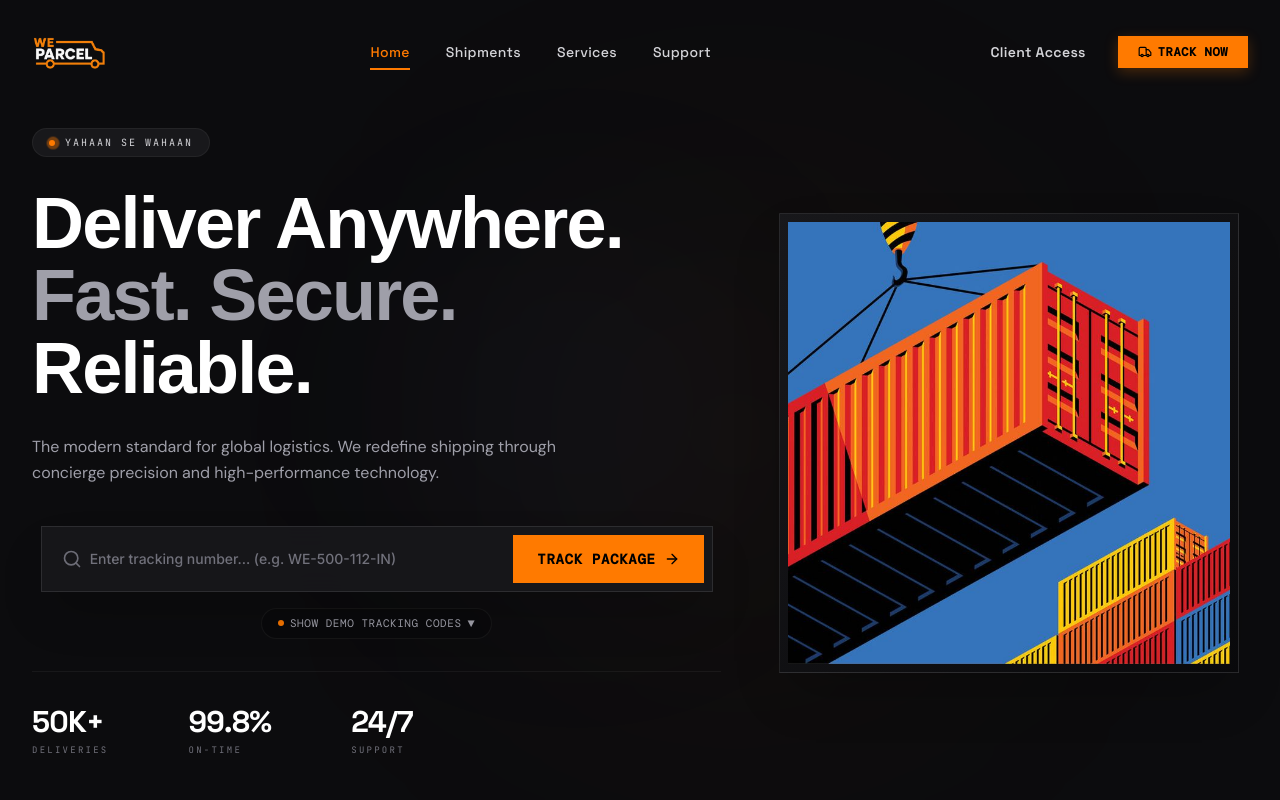
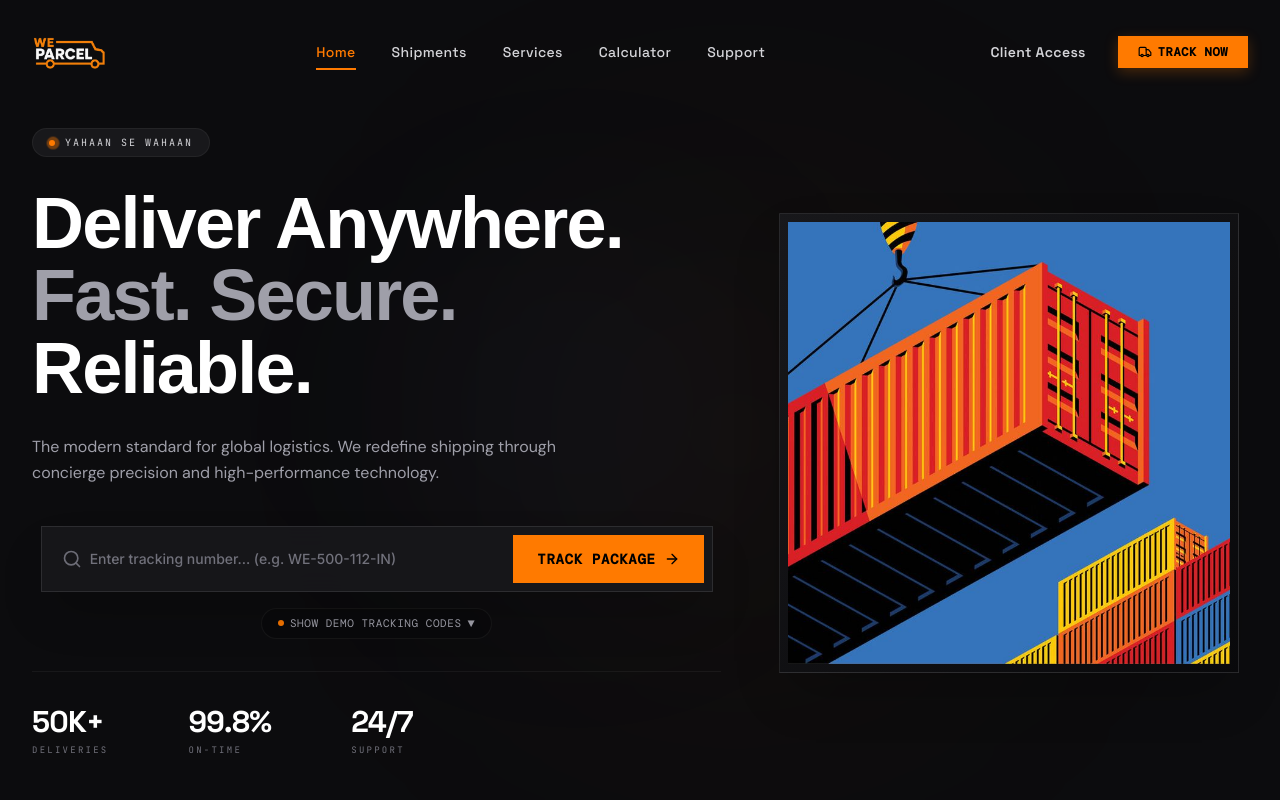
Before and after one commit to subhanshiii/weparcel, a React (Vite) app: page / in a window 1280 px wide. Shown: the top 800 px of the page. Built offline with nearby package versions, Linux system fonts and the light colour scheme.

Commit message:
Add entry buttons for Global Rate Calculator in Navbar and Home page

```diff
--- a/src/components/Navbar.tsx
+++ b/src/components/Navbar.tsx
@@ -25,13 +25,24 @@ export default function Navbar({ activePage, setActivePage, onOpenQuickTrack }:
     { label: 'Home', id: 'home' },
     { label: 'Shipments', id: 'shipments' },
     { label: 'Services', id: 'services' },
+    { label: 'Calculator', id: 'services', hash: '#calculator' },
     { label: 'Support', id: 'support' },
   ];
 
-  const handleNavClick = (pageId: string) => {
+  const handleNavClick = (pageId: string, hash?: string) => {
     setActivePage(pageId);
     setIsOpen(false);
-    window.scrollTo({ top: 0, behavior: 'smooth' });
+
+    if (hash) {
+      setTimeout(() => {
+        const element = document.querySelector(hash);
+        if (element) {
+          element.scrollIntoView({ behavior: 'smooth' });
+        }
+      }, 100);
+    } else {
+      window.scrollTo({ top: 0, behavior: 'smooth' });
+    }
   };
 
   return (
--- a/src/pages/Home.tsx
+++ b/src/pages/Home.tsx
@@ -369,8 +369,15 @@ export default function Home({ setActivePage, openQuickTrackWithId, onOpenAuth }
               </button>
 
               <button
+                onClick={() => setActivePage('services')}
+                className="w-full sm:w-auto px-8 py-4 bg-white/90 hover:bg-white text-zinc-900 font-dmmono font-semibold uppercase tracking-wider text-xs rounded-none transition-all duration-300 transform active:scale-95 shadow-md"
+              >
+                Calculate Transport Rate
+              </button>
+
+              <button
                 onClick={() => setActivePage('support')}
-                className="w-full sm:w-auto px-8 py-4 bg-white/90 hover:bg-white text-zinc-900 font-dmmono font-semibold uppercase tracking-wider text-xs rounded-none transition-all duration-300 transform active:scale-95 shadow-md"
+                className="w-full sm:w-auto px-8 py-4 bg-transparent border border-white/20 hover:border-white text-white font-dmmono font-semibold uppercase tracking-wider text-xs rounded-none transition-all duration-300 transform active:scale-95 shadow-md"
               >
                 Contact Sales
               </button>
--- a/src/pages/Services.tsx
+++ b/src/pages/Services.tsx
@@ -176,7 +176,7 @@ export default function Services() {
         </div>
 
         {/* 4. FREIGHT RATE CALCULATOR SECTION */}
-        <section className="bg-zinc-950 rounded-none border border-white/5 p-6 sm:p-10 shadow-2xl relative overflow-hidden">
+        <section id="calculator" className="bg-zinc-950 rounded-none border border-white/5 p-6 sm:p-10 shadow-2xl relative overflow-hidden">
 
           <div className="absolute top-0 left-0 w-64 h-64 bg-blue-500/5 rounded-full blur-[100px] pointer-events-none" />
           <div className="absolute bottom-0 right-0 w-64 h-64 bg-brand-orange/5 rounded-full blur-[100px] pointer-events-none" />
```
